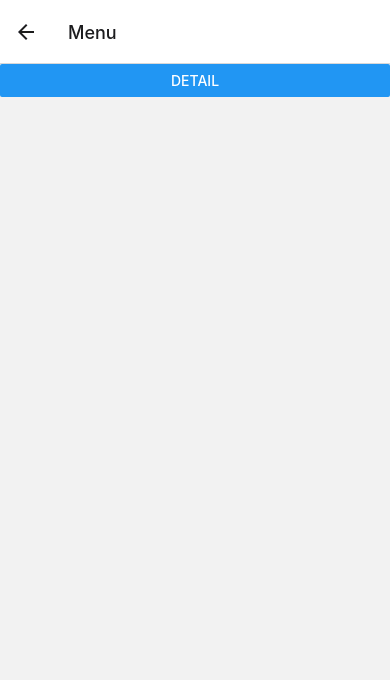
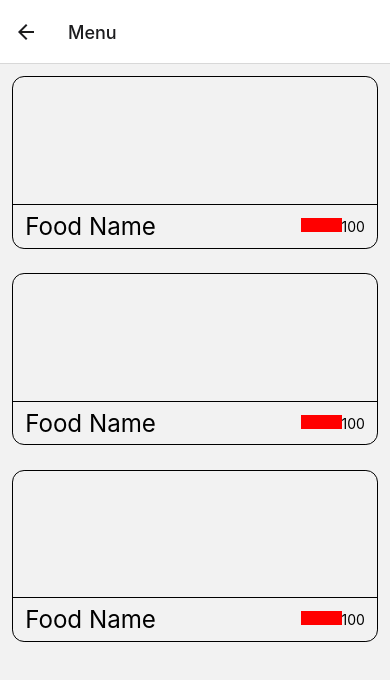
Before and after one commit to 4alganee/frontend, a React Native app in the folder idiots/: screen /Menu in a window 390 px wide. Shown: the top 680 px of the page. Built offline with nearby package versions, Linux system fonts and the light colour scheme.

Commit message:
Add: MenuScreen wireframe

```diff
--- a/idiots/App.jsx
+++ b/idiots/App.jsx
@@ -9,7 +9,7 @@ import {
   StyleSheet,
   useColorScheme,
 } from 'react-native';
-import {Home} from './screens/Home';
+import { Home } from './screens/homeScreen/Home';
 import {Login} from './screens/loginScreen/Login';
 import {Splash} from './screens/Splash';
 import {HomeRouter} from './screens/HomeRouter';
--- a/idiots/screens/menuScreen/Menu.jsx
+++ b/idiots/screens/menuScreen/Menu.jsx
@@ -1,16 +1,83 @@
 import {useNavigation} from '@react-navigation/native';
-import {Button, Text, View} from 'react-native';
+import {Button, Image, View, StyleSheet, ScrollView, Text, TouchableOpacity} from 'react-native';
+import { height, scale, width } from '../../configs/globalStyles';
 
 export const Menu = () => {
   const navigation = useNavigation();
   return (
-    <View>
-      <Button
-        title="Detail"
-        onPress={() => {
+    <ScrollView style={styles.container}>
+      <TouchableOpacity style={styles.foodCardWrapper} onPress={() => {
           navigation.navigate('Detail');
-        }}
-      />
-    </View>
+        }}>
+        <Image style={styles.foodIMG}/>
+        <View style={styles.foodNameTag}>
+          <Text style={styles.foodName}>Food Name</Text>
+          <View style={styles.likedWrapper}>
+            <Image style={styles.likedIMG}/>
+            <Text>100</Text>
+          </View>
+        </View>
+      </TouchableOpacity>
+      <TouchableOpacity style={styles.foodCardWrapper} onPress={() => {
+          navigation.navigate('Detail');
+        }}>
+        <Image style={styles.foodIMG}/>
+        <View style={styles.foodNameTag}>
+          <Text style={styles.foodName}>Food Name</Text>
+          <View style={styles.likedWrapper}>
+            <Image style={styles.likedIMG}/>
+            <Text>100</Text>
+          </View>
+        </View>
+      </TouchableOpacity>
+      <TouchableOpacity style={styles.foodCardWrapper} onPress={() => {
+          navigation.navigate('Detail');
+        }}>
+        <Image style={styles.foodIMG}/>
+        <View style={styles.foodNameTag}>
+          <Text style={styles.foodName}>Food Name</Text>
+          <View style={styles.likedWrapper}>
+            <Image style={styles.likedIMG}/>
+            <Text>100</Text>
+          </View>
+        </View>
+      </TouchableOpacity>
+    </ScrollView>
   );
 };
+
+const styles = StyleSheet.create({
+  container: {
+    flex: 1,
+    flexDirection: "column",
+  },
+  foodCardWrapper: {
+    borderWidth: 1,
+    margin: 10 * scale,
+    borderRadius: 10 * scale,
+  },
+  foodIMG: {
+    height: 180 * height,
+    backgrouNdColor: "green",
+    borderBottomWidth: 1,
+  },
+  foodNameTag: {
+    height: 60 * height,
+    flexDirection: "row",
+    justifyContent: "space-between",
+    alignItems: "center",
+    paddingLeft: 10 * scale,
+    paddingRight: 10 * scale,
+  },
+  foodName: {
+    fontSize: 20 * scale,
+  },
+  likedWrapper: {
+    flexDirection: "row",
+  },
+  likedIMG: {
+    height: 20 * height,
+    width: 20 * width,
+    backgroundColor: "red",
+  }
+})
```
